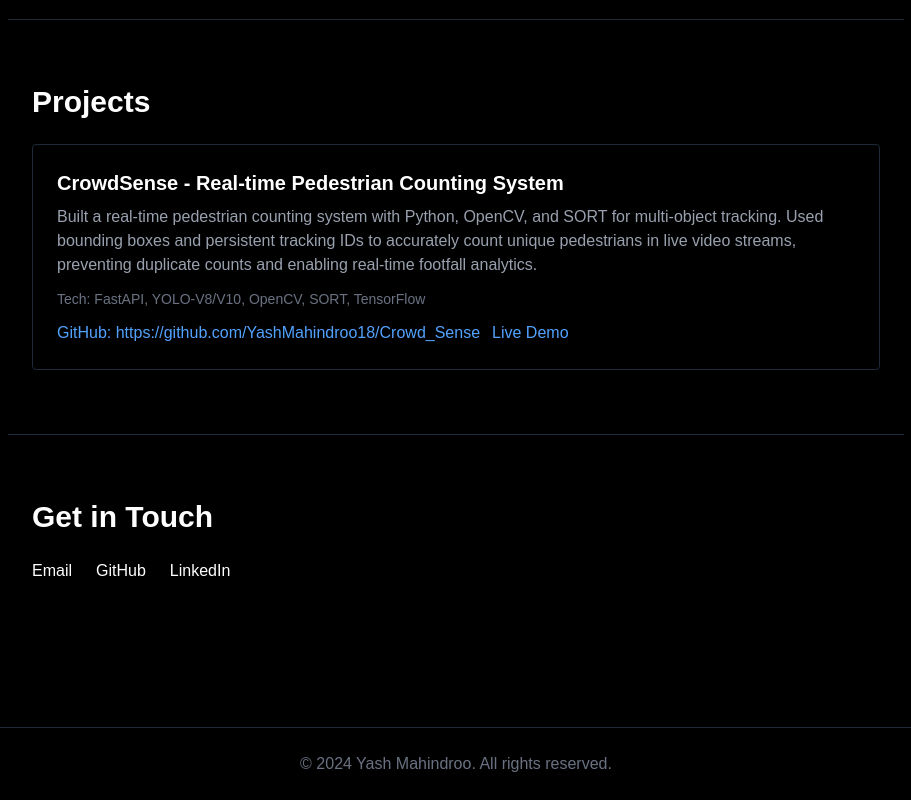
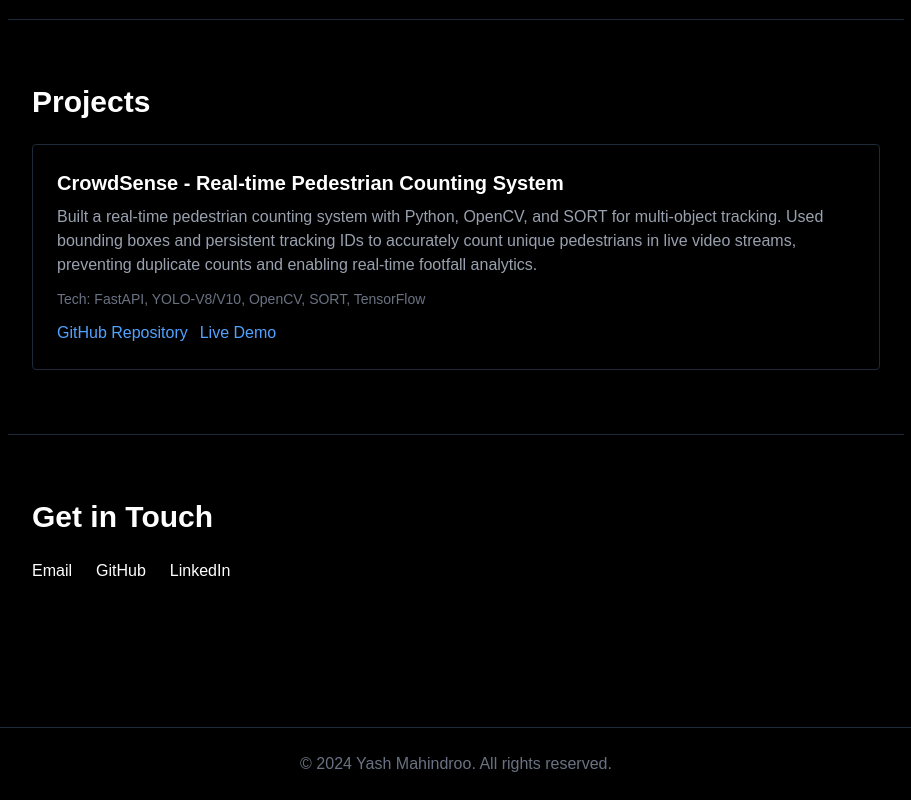
Before and after one commit to YashMahindroo18/My-Portfolio, a Next.js app: page / in a window 1280 px wide. Shown: the part 1042-1842 px from the top of the page, without its empty margins (184-1095 px from the left). Built offline with nearby package versions, Linux system fonts and the light colour scheme.

Commit message:
Fix email link and update project info

```diff
--- a/app/page.tsx
+++ b/app/page.tsx
@@ -67,7 +67,7 @@ export default function Home() {
             <p className="text-gray-400 mb-3">Built a real-time pedestrian counting system with Python, OpenCV, and SORT for multi-object tracking. Used bounding boxes and persistent tracking IDs to accurately count unique pedestrians in live video streams, preventing duplicate counts and enabling real-time footfall analytics.</p>
             <p className="text-sm text-gray-500 mb-3">Tech: FastAPI, YOLO-V8/V10, OpenCV, SORT, TensorFlow</p>
             <div className="flex gap-3">
-              <a href="#" className="text-blue-400 hover:underline">GitHub: https://github.com/YashMahindroo18/Crowd_Sense</a>
+              <a href="https://github.com/YashMahindroo18/Crowd_Sense" className="text-blue-400 hover:underline">GitHub Repository</a>
               <a href="#" className="text-blue-400 hover:underline">Live Demo</a>
             </div>
           </div>
@@ -78,7 +78,7 @@ export default function Home() {
       <section id="contact" className="max-w-4xl mx-auto px-6 py-16 border-t border-gray-800">
         <h3 className="text-3xl font-bold mb-6">Get in Touch</h3>
         <div className="flex gap-6">
-          <a href="yashmahindroo10@gmail.com" className="hover:text-gray-400">Email</a>
+          <a href="mailto:yashmahindroo10@gmail.com" className="hover:text-gray-400">Email</a>
           <a href="https://github.com/YashMahindroo18" className="hover:text-gray-400">GitHub</a>
           <a href="https://www.linkedin.com/in/yash-mahindroo/" className="hover:text-gray-400">LinkedIn</a>
         </div>
```
